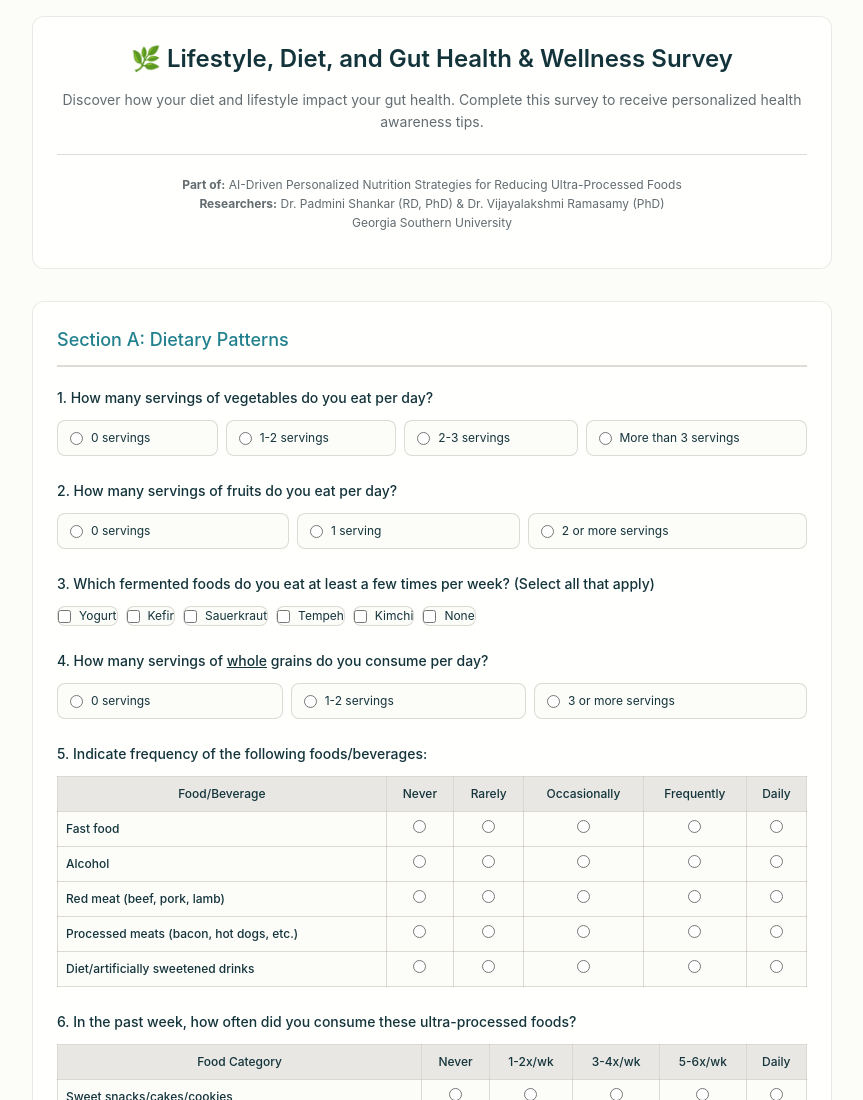
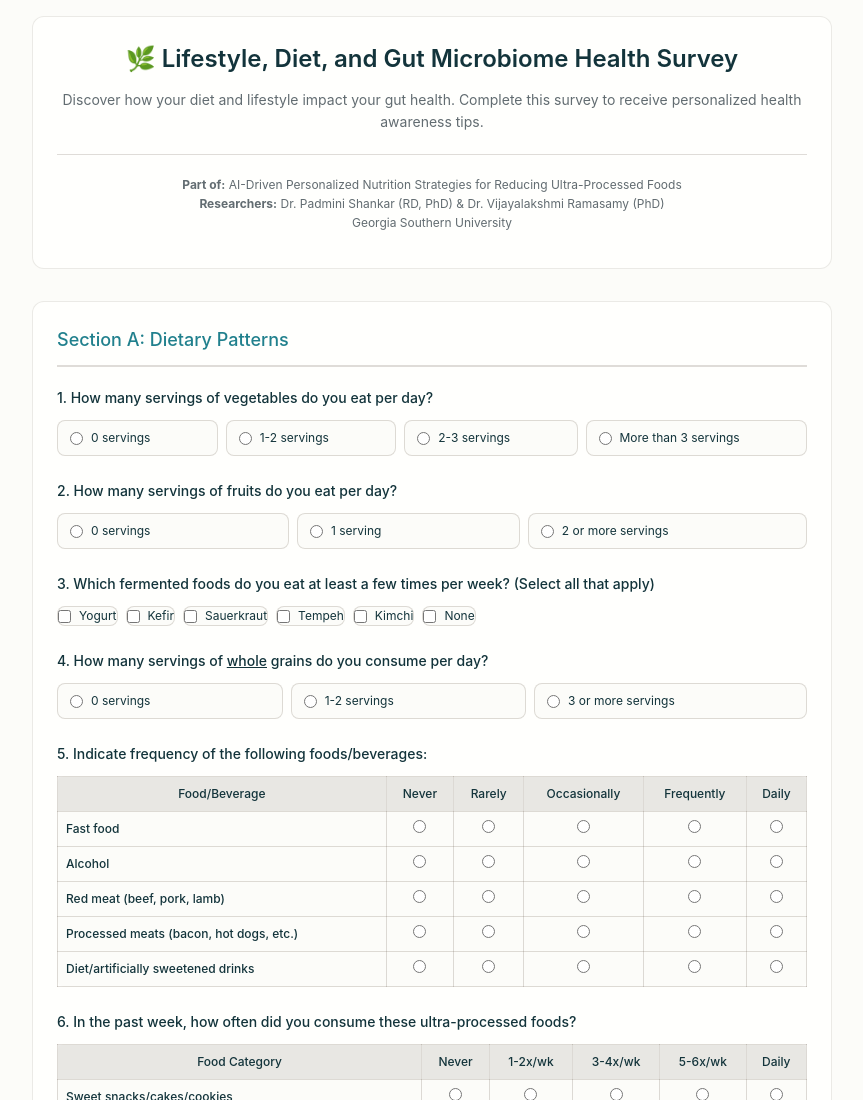
Before and after one commit to VijayalakshmiRamasamy/gut-health-survey, a plain HTML site: page index.html in a window 1280 px wide. Shown: the top 1100 px of the page, without its empty margins (208-1071 px from the left). Drawn offline with Linux system fonts and the light colour scheme.

Commit message:
Update index.html

```diff
--- a/index.html
+++ b/index.html
@@ -463,7 +463,7 @@
 <body>
     <div class="container">
         <div class="header">
-            <h1>🌿 Lifestyle, Diet, and Gut Health &amp; Wellness Survey</h1>
+            <h1>🌿 Lifestyle, Diet, and Gut Microbiome Health Survey</h1>
             <p>Discover how your diet and lifestyle impact your gut health. Complete this survey to receive personalized health awareness tips.</p>
             <div style="margin-top: var(--space-20); padding-top: var(--space-20); border-top: 1px solid var(--color-border);">
                 <p style="font-size: var(--font-size-sm); color: var(--color-text-secondary); margin-bottom: var(--space-12);">
```
